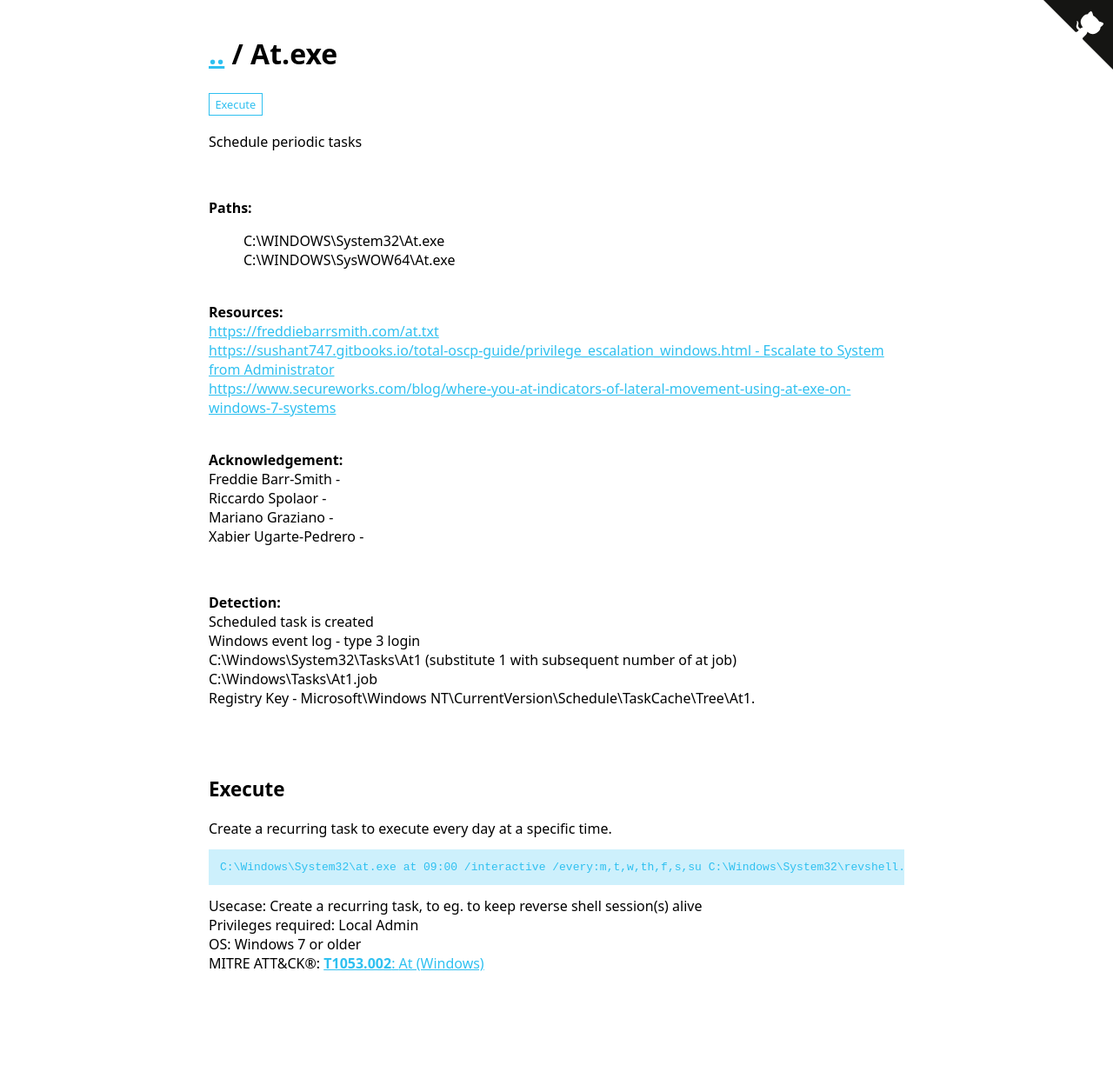
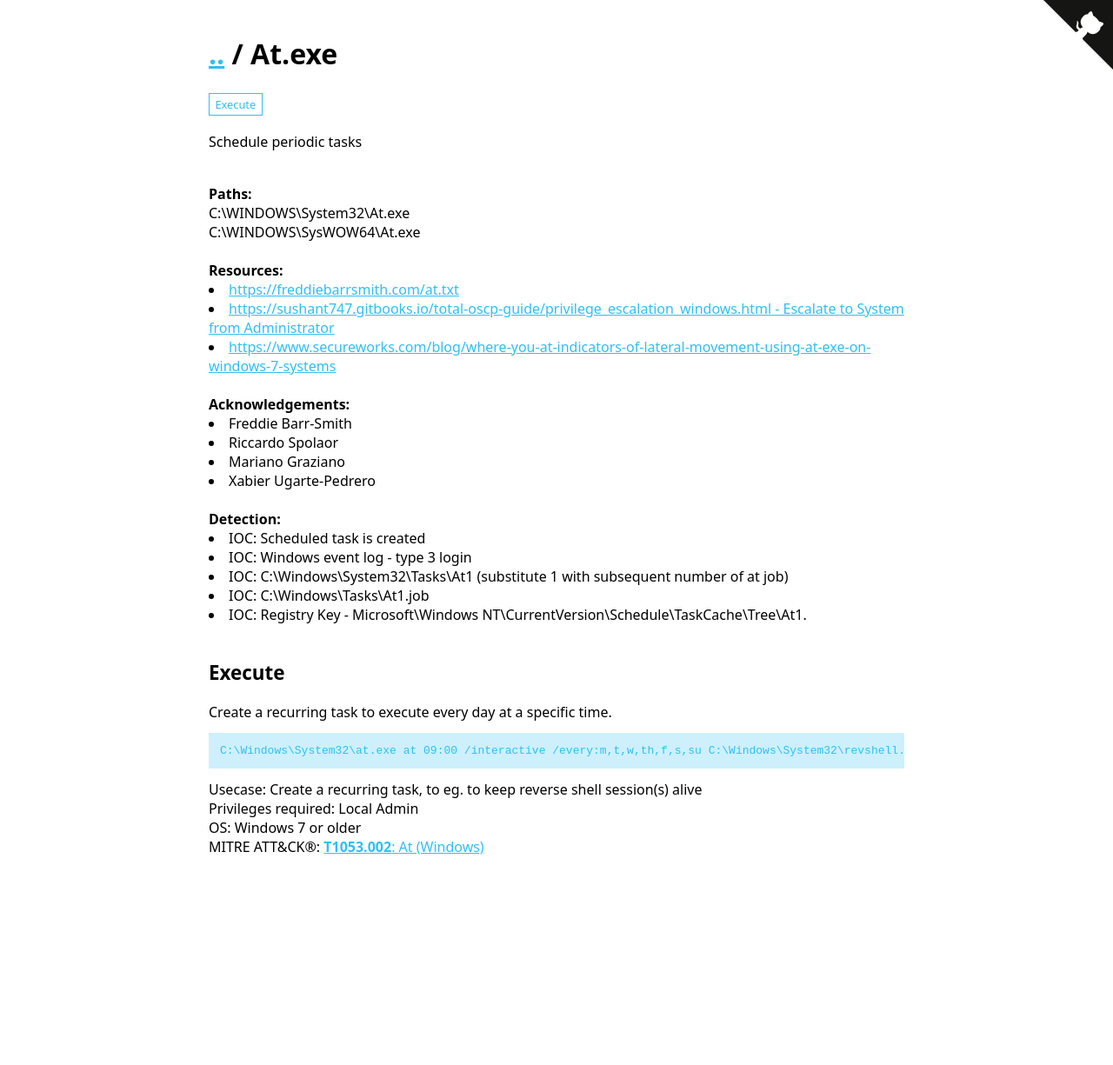
Before and after one commit to LOLBAS-Project/LOLBAS-Project.github.io, a Jekyll site: the page built from _lolbas/Binaries/At.md, in a window 1280 px wide. Shown: the whole page at 87% size. Built offline with Jekyll 4.4.1, drawn with Linux system fonts in a browser that asks for light colours; after the commit the page ends 1091 px from its top, so only the background shows below that.

Commit message:
Adding support for new Detections field, minor visual updates

```diff
--- a/_layouts/bin.html
+++ b/_layouts/bin.html
@@ -16,38 +16,52 @@ layout: common
   gtag('config', 'UA-133649096-1');
 </script>
 
+<script src="{{ '/assets/url_helper.js' | relative_url }}"></script>
 <br>
-<p><b>Paths:</b>
+<div><b>Paths:</b>
 	<ul style="list-style-type:none">
 	{% for ent in page.Full_Path %}
 	<li>{{ent.Path}}</li>
 	{% endfor %}
 	</ul>
-</p>
+</div>
+{% assign resources = page.Resources %}
+{% if resources and resources.size > 0 %}
 <br>
 <b>Resources:</b>
+<ul>
+	{% for ent in page.Resources %}
+	<li><a href="{{ent.Link}}">{{ent.Link}}</a></li>
+	{% endfor %}
+</ul>
+{% endif %}
+{% assign acknowledgements = page.Acknowledgement %}
+{% if acknowledgements and acknowledgements.size > 0 %}
 <br>
-	{% for ent in page.Resources %}
-	<a href="{{ent.Link}}">{{ent.Link}}</a>
-	<br>
+<div><b>Acknowledgements:</b>
+<ul>
+	{% for pers in page.Acknowledgement %}
+	<li>{{pers.Person}}{% if pers.Handle %} - <a href="https://twitter.com/{{pers.Handle}}">{{pers.Handle}}</a>{% endif %}</li>
 	{% endfor %}
+</ul>
+</div>
+{% endif %}
+{% assign detections = page.Detection %}
+{% if detections and detections.size > 0 %}
 <br>
-<p><b>Acknowledgement:</b>
-<br>
-	{% for pers in page.Acknowledgement %}
-	{{pers.Person}} - <a href="https://twitter.com/{{pers.Handle}}">{{pers.Handle}}</a>
-	<br>
-	{% endfor %}
-</p>
-<br>
-<p><b>Detection:</b>
-<br>
-	{% for ioc in page.Detection %}
-	{{ioc.IOC}}
-	<br>
-	{% endfor %}
-</p>
-<br>
+<div>
+	<b>Detection:</b>
+	<ul>
+		{% for detection in detections %}{% for entity in detection %}
+			{% assign value = entity[1] %}
+			{% if entity[0] != 'IOC' %}
+				{% capture value%}<a href="{{value}}" target="_new" data-shorten="true">{{value}}</a>{% endcapture %}
+			{% endif %}
+			<li>{{entity[0]}}: {{value}}</li>
+		{% endfor %}{% endfor %}
+	</ul>
+</div>
+{% endif %}
 <br>
 
 {% assign test = page.Commands | group_by:"Category"%}
--- a/assets/style.scss
+++ b/assets/style.scss
@@ -222,3 +222,9 @@ h2, h3, h4, h5, h5 {
 .header-box {
     display: flex;
 }
+
+ul {
+    margin: 0;
+    list-style-position: inside;
+    padding-left: 0;
+}
--- /dev/null
+++ b/assets/url_helper.js
@@ -0,0 +1,13 @@
+function shorten_url(url_input) {
+    var url_parsed = new URL(url_input);
+    if(['github.com', 'www.github.com'].includes(url_parsed.hostname) && url_parsed.pathname.includes('/blob/')){
+        let parts = url_parsed.pathname.split('/')
+        return "https://github.com/" + parts.slice(1,3).join('/') + "/(...)/" + parts.slice(-1)
+    }
+}
+
+window.addEventListener('load', function () {
+    document.querySelectorAll('a[data-shorten]').forEach((element) => {
+        element.innerHTML = shorten_url(element.innerHTML)
+    });
+});
```
Also changed, not shown: index.md (+1 -1 lines), assets/mitre_attack.js.
